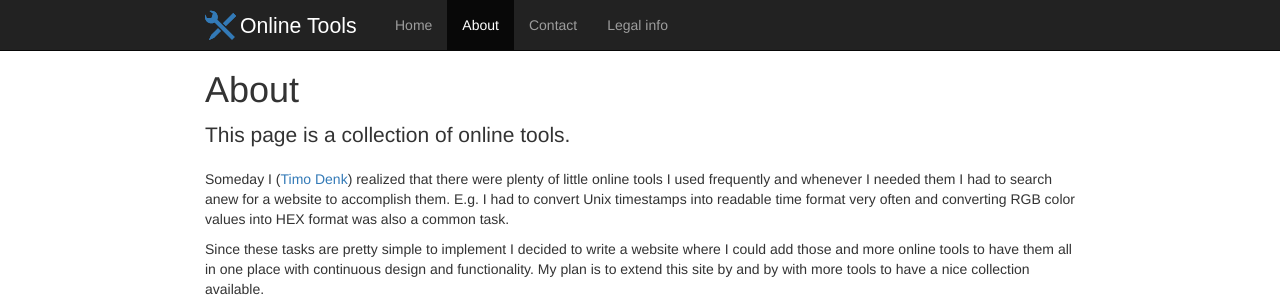
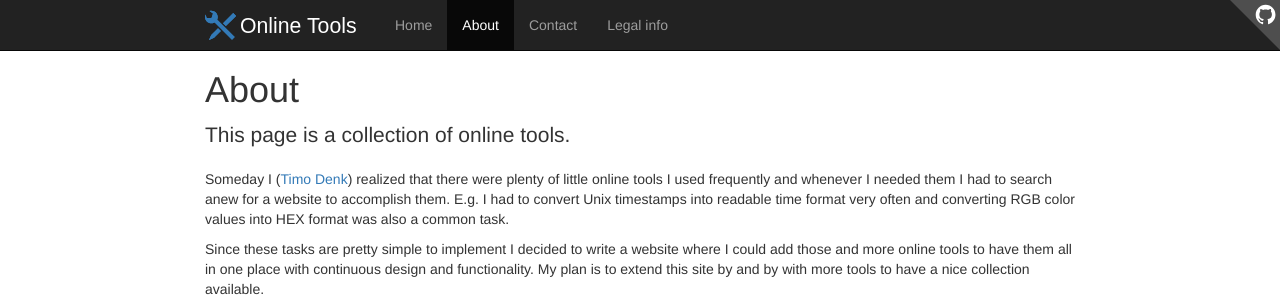
Before and after one commit to Simsso/Online-Tools, a PHP site: page /?p=about in a window 1280 px wide. Shown: the top 300 px of the page. Run offline with PHP 8.4, Linux system fonts and the light colour scheme; data that the repository does not hold is empty; some libraries are stand-ins or nearby versions.

Commit message:
Navigation GitHub source link

```diff
--- a/css/custom.css
+++ b/css/custom.css
@@ -127,3 +127,38 @@ textarea {
 .break-word {
   word-wrap: break-word;
 }
+
+
+/* navigation GitHub link */
+
+nav .github-link {
+  position: absolute;
+  right: 0;
+  height: 50px;
+}
+
+nav .github-link polygon {
+  fill: rgba(255, 255, 255, 0.2);
+}
+nav .github-link svg:hover polygon {
+  fill: rgba(255, 255, 255, 0.3);
+}
+nav .github-link svg:active polygon {
+  fill: rgba(255, 255, 255, 0.5);
+}
+
+nav .github-link path {
+  fill: #FFF;
+}
+
+@media (max-width: 767px) {
+  nav .github-link {
+    display: none;
+  }
+}
+
+
+/* override Bootstrap styles */
+.navbar-inverse .navbar-toggle:focus, .navbar-inverse .navbar-toggle:hover {
+  background-color: transparent;
+}
--- a/inc/page.inc.php
+++ b/inc/page.inc.php
@@ -30,6 +30,12 @@
   <body>
 
     <nav class="navbar navbar-inverse navbar-fixed-top">
+      <a href="https://github.com/Simsso/Online-Tools" title="Source on GitHub" class="github-link">
+        <svg xmlns="http://www.w3.org/2000/svg" xmlns:xlink="http://www.w3.org/1999/xlink" viewBox="0 0 60.5 60.5" width="50" height="50">
+          <polygon points="60.5,60.5 0,0 60.5,0 "></polygon>
+          <path d="M43.1,5.8c-6.6,0-12,5.4-12,12c0,5.3,3.4,9.8,8.2,11.4c0.6,0.1,0.8-0.3,0.8-0.6c0-0.3,0-1,0-2c-3.3,0.7-4-1.6-4-1.6c-0.5-1.4-1.3-1.8-1.3-1.8c-1.1-0.7,0.1-0.7,0.1-0.7c1.2,0.1,1.8,1.2,1.8,1.2c1.1,1.8,2.8,1.3,3.5,1c0.1-0.8,0.4-1.3,0.8-1.6c-2.7-0.3-5.5-1.3-5.5-5.9c0-1.3,0.5-2.4,1.2-3.2c-0.1-0.3-0.5-1.5,0.1-3.2c0,0,1-0.3,3.3,1.2c1-0.3,2-0.4,3-0.4c1,0,2,0.1,3,0.4c2.3-1.6,3.3-1.2,3.3-1.2c0.7,1.7,0.2,2.9,0.1,3.2c0.8,0.8,1.2,1.9,1.2,3.2c0,4.6-2.8,5.6-5.5,5.9c0.4,0.4,0.8,1.1,0.8,2.2c0,1.6,0,2.9,0,3.3c0,0.3,0.2,0.7,0.8,0.6c4.8-1.6,8.2-6.1,8.2-11.4C55.1,11.2,49.7,5.8,43.1,5.8z"></path>
+        </svg>
+      </a>
       <div class="container">
         <div class="navbar-header">
           <button type="button" class="navbar-toggle collapsed" data-toggle="collapse" data-target="#navbar" aria-expanded="false" aria-controls="navbar">
```
